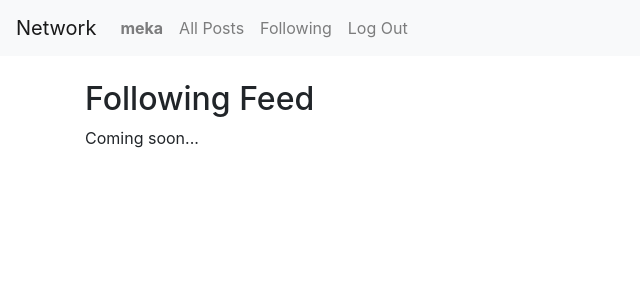
After one commit to owlthinkabtit/cs50w-project4, a Django app: page /following/ in a window 1280 px wide. The commit adds this page. Shown: the top 300 px of the page, without its empty margins (0-640 px from the left). Run offline with Django 3.2, Linux system fonts and the light colour scheme; a user stored in the database is signed in; some libraries are stand-ins or nearby versions.

Commit message:
Wire navbar profile/following links and following page placeholder.

```diff
--- /dev/null
+++ b/network/templates/network/following.html
@@ -0,0 +1,5 @@
+{% extends "network/layout.html" %}
+{% block body %}
+<h2>Following Feed</h2>
+<p>Coming soon...</p>
+{% endblock %}
--- a/network/templates/network/layout.html
+++ b/network/templates/network/layout.html
@@ -16,7 +16,7 @@
               <ul class="navbar-nav mr-auto">
                 {% if user.is_authenticated %}
                     <li class="nav-item">
-                        <a class="nav-link" href="#"><strong>{{ user.username }}</strong></a>
+                        <a class="nav-link" href="{% url 'profile' user.username %}"><strong>{{ user.username }}</strong></a>
                     </li>
                 {% endif %}
                 <li class="nav-item">
@@ -24,7 +24,7 @@
                 </li>
                 {% if user.is_authenticated %}
                     <li class="nav-item">
-                        <a class="nav-link" href="#">Following</a>
+                        <a class="nav-link" href="{% url 'following' %}">Following</a>
                     </li>
                     <li class="nav-item">
                         <a class="nav-link" href="{% url 'logout' %}">Log Out</a>
--- a/network/urls.py
+++ b/network/urls.py
@@ -8,6 +8,7 @@ urlpatterns = [
     path("login", views.login_view, name="login"),
     path("u/<str:username>/", views.profile, name="profile"),
     path("api/follow/<str:username>", views.toggle_follow, name="toggle_follow"),
+    path("following/", views.following_feed, name="following"),
     path("logout", views.logout_view, name="logout"),
     path("register", views.register, name="register"),
     path("api/posts", views.api_posts, name="api_posts"),
--- a/network/views.py
+++ b/network/views.py
@@ -146,3 +146,6 @@ def toggle_follow(request, username):
         "state": state,
         "followers": target.followers.count()
     })
+@login_required
+def following_feed(request):
+    return render(request, "network/following.html")
```
